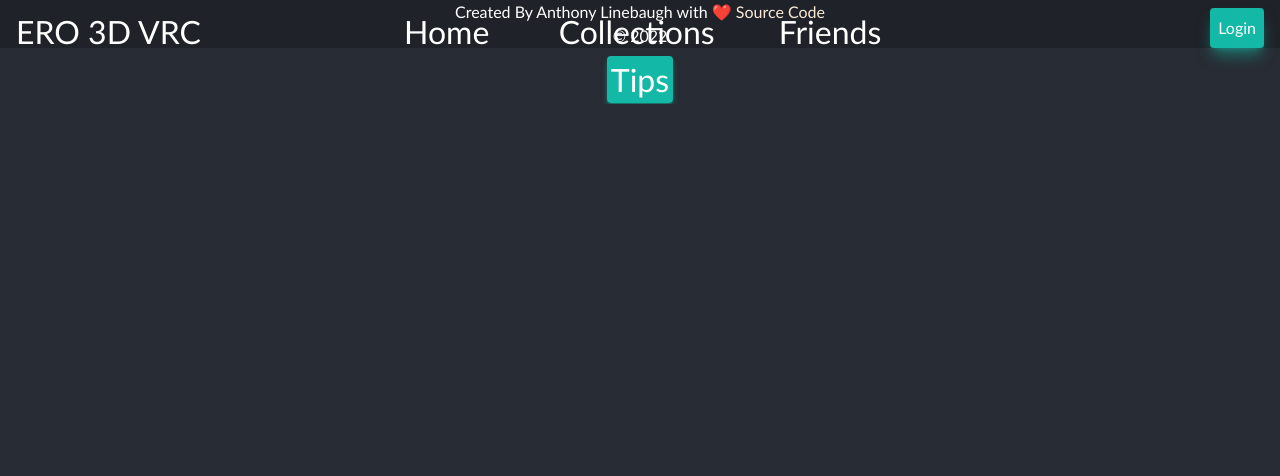
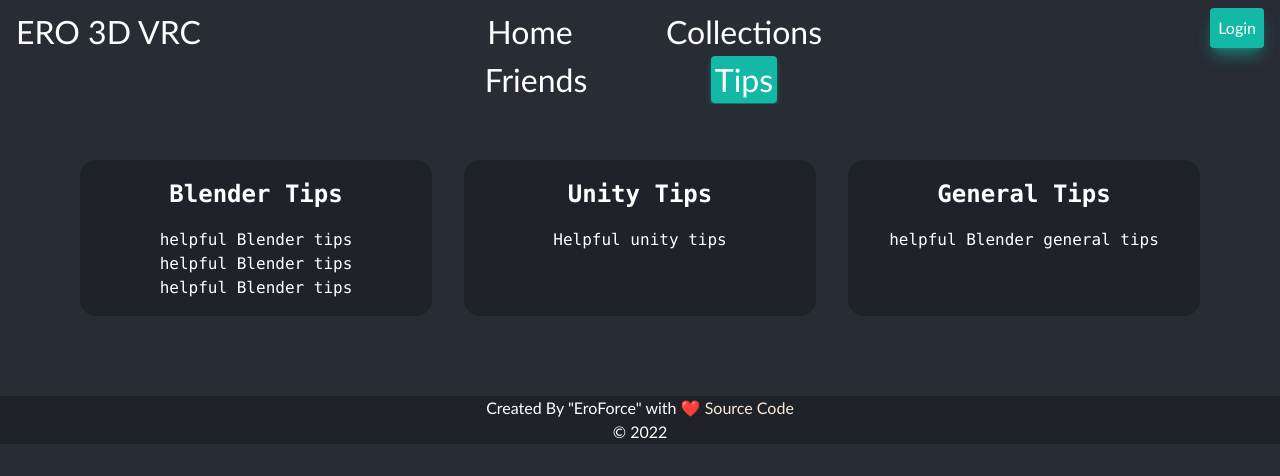
Before and after one commit to ajlineb/Ero3D-VRC, a React (Create React App) app in the folder client/: page /ero3d-vrc/tips in a window 1280 px wide. Shown: the top 476 px of the page. Built offline with nearby package versions, Linux system fonts and the light colour scheme.

Commit message:
added the next few pages

```diff
--- a/client/src/App.css
+++ b/client/src/App.css
@@ -55,7 +55,7 @@ a {
   display: inline-block;
   padding: 0 2rem 0 2rem;
   font-size: 2rem;
-  min-width: 10rem;
+  min-width: 13rem;
 }
 
 .navs a {
--- a/client/src/App.js
+++ b/client/src/App.js
@@ -20,6 +20,9 @@ import Footer from "./components/Footer";
 
 //pages to import
 import Home from "./Pages/Home";
+import Collections from "./Pages/Collections";
+import Friends from "./Pages/Friends";
+import Tips from "./Pages/Tips";
 
 //Graphql api endpoint
 const httpLink = createHttpLink({
@@ -51,6 +54,9 @@ const App = () => {
       <Header />
       <Routes>
         <Route exact path="/home" element={<Home />}></Route>
+        <Route exact path="/collections" element={<Collections />}></Route>
+        <Route exact path="/friends" element={<Friends />}></Route>
+        <Route exact path="/tips" element={<Tips />}></Route>
       </Routes>
       <Footer />
     </Router>
--- /dev/null
+++ b/client/src/Pages/Collections.js
@@ -0,0 +1,48 @@
+import React from "react";
+import data from "../utils/images";
+
+export default function Collections() {
+  //for my own mental sanity...
+  //grid grid-cols-3 is similar to bootstrap with a row and three columns
+  //to add gutters you will need gap-x for the gutter amounts
+
+  return (
+    <div className="content grid grid-cols-1 lg:grid-cols-3 gap-4 lg:gap-8 font-mono">
+      <div className="leftInfo container">
+        <h2 className="subtitle">List of Future/To come projects</h2>
+        <p>
+          Here I will be placing future projects that I am working on for users
+          that want a time frame on when they can start asking for commisions.
+        </p>
+        <p>
+          Here I will be placing future projects that I am working on for users
+          that want a time frame on when they can start asking for commisions.
+        </p>
+        <p>
+          Here I will be placing future projects that I am working on for users
+          that want a time frame on when they can start asking for commisions.
+        </p>
+      </div>
+      <div className="centerInfo container">
+        <h2 className="subtitle">Collage of Images</h2>
+        {data.map((d) => {
+          return (
+            <div id={d.id} className="collage">
+              <h4>{d.name}</h4>
+              <img src={d.src} alt={d.alt}></img>
+              <p>{d.description}</p>
+            </div>
+          );
+        })}
+      </div>
+      <div className="rightInfo container">
+        <h2 className="subtitle">Resources</h2>
+        <p>
+          These resources may very from just the tools I use to work on models
+          to websites and friends that help!
+        </p>
+        <p>Might be helpful to make these a data type too...</p>
+      </div>
+    </div>
+  );
+}
--- /dev/null
+++ b/client/src/Pages/Friends.js
@@ -0,0 +1,29 @@
+import React from "react";
+import data from "../utils/images";
+
+export default function Tips() {
+  //for my own mental sanity...
+  //grid grid-cols-3 is similar to bootstrap with a row and three columns
+  //to add gutters you will need gap-x for the gutter amounts
+
+  return (
+    <div className="content grid grid-cols-1 lg:grid-cols-3 gap-4 lg:gap-8 font-mono">
+      <div className="leftInfo container">
+        <h2 className="subtitle">
+          Helpful Friends on VRC for Avatar Development
+        </h2>
+        <p>helpful user *Name*</p>
+        <p>helpful user *Name*</p>
+        <p>helpful user *Name*</p>
+      </div>
+      <div className="centerInfo container">
+        <h2 className="subtitle">Awesome Friends!</h2>
+        <p>List of closest friends *Need to ask permission to place names*</p>
+      </div>
+      <div className="rightInfo container">
+        <h2 className="subtitle">Are you a friend yet?</h2>
+        <p>Lets get to know each other!</p>
+      </div>
+    </div>
+  );
+}
--- /dev/null
+++ b/client/src/Pages/Tips.js
@@ -0,0 +1,27 @@
+import React from "react";
+import data from "../utils/images";
+
+export default function Friends() {
+  //for my own mental sanity...
+  //grid grid-cols-3 is similar to bootstrap with a row and three columns
+  //to add gutters you will need gap-x for the gutter amounts
+
+  return (
+    <div className="content grid grid-cols-1 lg:grid-cols-3 gap-4 lg:gap-8 font-mono">
+      <div className="leftInfo container">
+        <h2 className="subtitle">Blender Tips</h2>
+        <p>helpful Blender tips</p>
+        <p>helpful Blender tips</p>
+        <p>helpful Blender tips</p>
+      </div>
+      <div className="centerInfo container">
+        <h2 className="subtitle">Unity Tips</h2>
+        <p>Helpful unity tips</p>
+      </div>
+      <div className="rightInfo container">
+        <h2 className="subtitle">General Tips</h2>
+        <p>helpful Blender general tips</p>
+      </div>
+    </div>
+  );
+}
--- a/client/src/components/Footer.js
+++ b/client/src/components/Footer.js
@@ -5,7 +5,7 @@ export default function Footer() {
     <div className="footer">
       <div>
         <p className="closing">
-          Created By Anthony Linebaugh with ❤️{" "}
+          Created By "EroForce" with ❤️{" "}
           <a href="https://github.com/ajlineb/ero3d-vrc">
             {" "}
             <span className="source-code">Source Code</span>
```
